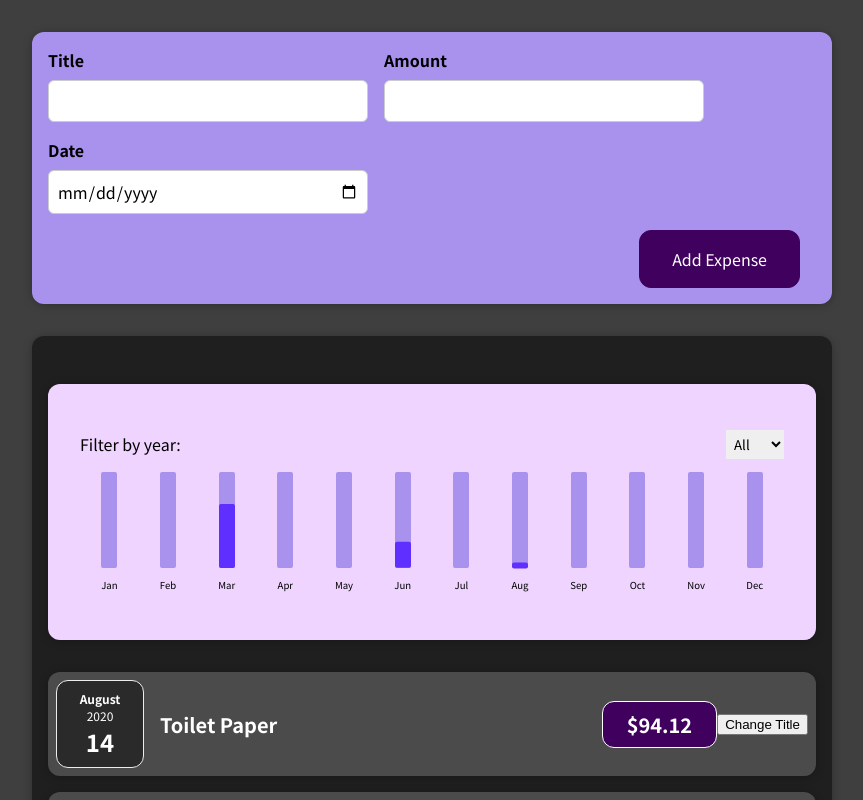
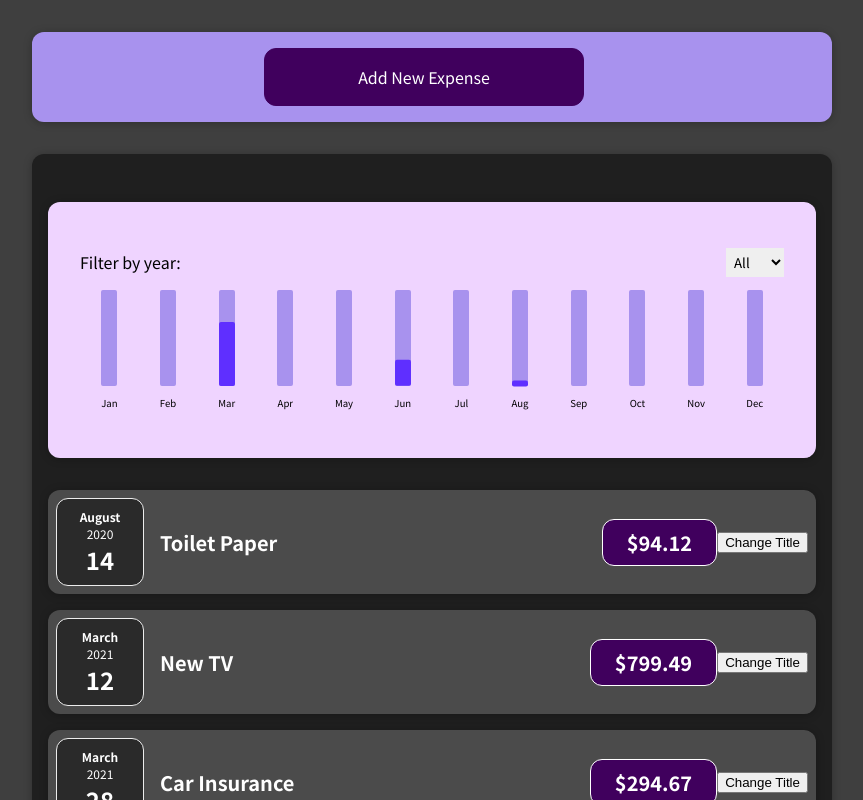
Before and after one commit to Devs2Rios/expense-control, a React (Create React App) app: page / in a window 1280 px wide. Shown: the top 800 px of the page, without its empty margins (208-1071 px from the left). Built offline with nearby package versions, Linux system fonts and the light colour scheme.

Commit message:
hide new form ui

```diff
--- a/src/App.js
+++ b/src/App.js
@@ -67,7 +67,7 @@ export default function App() {
     };
   // Component
   return (
-    <div>
+    <div className='App'>
       <NewExpense onAddExpense={addExpenseHandler} />
       <Expenses
         items={items}
--- a/src/components/NewExpense/ExpenseForm.css
+++ b/src/components/NewExpense/ExpenseForm.css
@@ -21,6 +21,29 @@
   max-width: 100%;
 }
 
+.new-expense__buttons {
+  display: flex;
+  justify-content: flex-end;
+  gap: 1rem;
+}
+
 .new-expense__actions {
-  text-align: right;
+  text-align: center;
+  flex-basis: 30%;
 }
+
+.new-expense__actions button {
+  width: 100%;
+}
+
+.new-expense__open-ui {
+  display: flex;
+  align-items: center;
+  justify-content: center;
+}
+
+.add-ui-btn {
+  flex-basis: 100%;
+  max-width: 20rem;
+  align-self: center;
+}
--- a/src/components/NewExpense/ExpenseForm.js
+++ b/src/components/NewExpense/ExpenseForm.js
@@ -8,11 +8,16 @@ export default function ExpenseForm(props) {
       new Date(d.getTime() - d.getTimezoneOffset() * 60000)
         .toISOString()
         .split('T')[0]
-      .replace(/\//g, '-');
+        .replace(/\//g, '-'),
+    uiStyle = new Map([
+      [true, { display: 'none' }],
+      [false, { display: 'block' }],
+    ]);
   // State
   const [enteredTitle, setEnteredTitle] = useState(''),
     [enteredAmount, setEnteredAmount] = useState(''),
-    [enteredDate, setEnteredDate] = useState('');
+    [enteredDate, setEnteredDate] = useState(''),
+    [addExpenseUI, setAddExpenseUI] = useState(true);
   // Events
   const titleChangeHandler = event => {
       setEnteredTitle(event.target.value);
@@ -25,21 +30,25 @@ export default function ExpenseForm(props) {
     },
     submitHandler = event => {
       event.preventDefault();
-
+      if (enteredTitle && enteredAmount && enteredDate) {
         const expenseData = {
           title: enteredTitle,
           amount: enteredAmount,
           date: new Date(enteredDate),
         };
-
         props.onSaveExpenseData(expenseData);
         setEnteredTitle('');
         setEnteredAmount('');
         setEnteredDate('');
+      }
+    },
+    newEventUIHandler = e => {
+      setAddExpenseUI(prevState => !prevState);
     };
   // Component
   return (
-    <form onSubmit={submitHandler}>
+    <div>
+      <form style={uiStyle.get(addExpenseUI)} onSubmit={submitHandler}>
         <div className='new-expense__controls'>
           <div className='new-expense__control'>
             <label>Title</label>
@@ -47,7 +56,6 @@ export default function ExpenseForm(props) {
               type='text'
               value={enteredTitle}
               onChange={titleChangeHandler}
-            required
             />
           </div>
           <div className='new-expense__control'>
@@ -58,7 +66,6 @@ export default function ExpenseForm(props) {
               step='0.01'
               value={enteredAmount}
               onChange={amountChangeHandler}
-            required
             />
           </div>
           <div className='new-expense__control'>
@@ -69,13 +76,33 @@ export default function ExpenseForm(props) {
               max={dateLocal(new Date())}
               value={enteredDate}
               onChange={dateChangeHandler}
-            required
             />
           </div>
+        </div>
+        <div className='new-expense__buttons'>
+          <div className='new-expense__actions'>
+            <button
+              onClick={newEventUIHandler}
+              id='cancel-new-expense-button'
+              type='cancel'
+            >
+              Cancel
+            </button>
           </div>
           <div className='new-expense__actions'>
             <button type='submit'>Add Expense</button>
           </div>
+        </div>
       </form>
+      <div className='new-expense__open-ui'>
+        <button
+          className='add-ui-btn'
+          style={uiStyle.get(!addExpenseUI)}
+          onClick={newEventUIHandler}
+        >
+          Add New Expense
+        </button>
+      </div>
+    </div>
   );
 }
--- a/src/index.css
+++ b/src/index.css
@@ -12,3 +12,7 @@ body {
   margin: 0;
   background-color: #3f3f3f;
 }
+
+.App {
+  transition: all ease 1s;
+}
```
Also changed, not shown: src/components/NewExpense/NewExpense.css (line endings or trailing spaces), 10 other files (tests, documents, lock files or other folders). Lines whose indentation alone changed are shown as unchanged.
